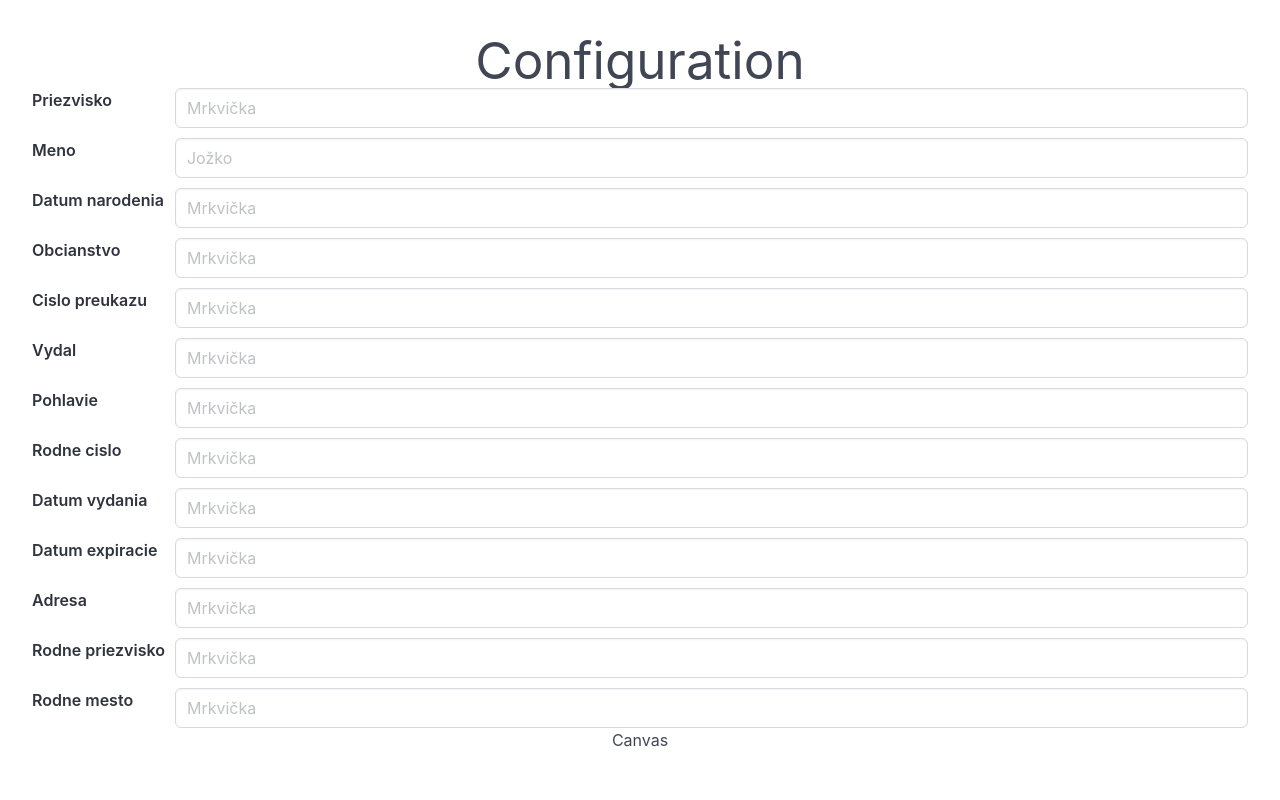
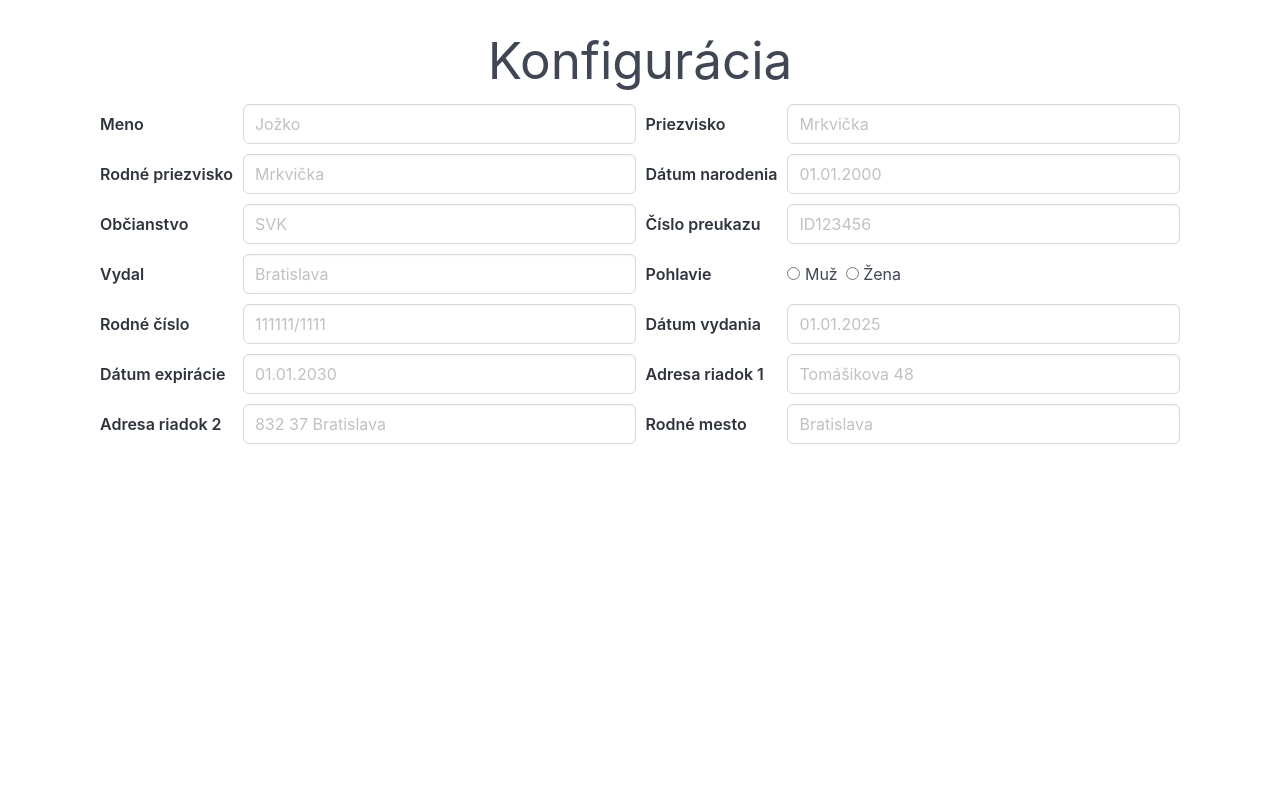
Before and after one commit to vitchioto/id-creator, a Vue app: page / in a window 1280 px wide. Shown: the top 800 px of the page. Built offline with nearby package versions, Linux system fonts and the light colour scheme.

Commit message:
Clean up form

```diff
--- a/src/components/Canvas.vue
+++ b/src/components/Canvas.vue
@@ -1,10 +1,12 @@
 <template>
-  <h2>Canvas</h2>
+  <div>
   <canvas id="canvasFront" width="540" height="350" />
   <canvas id="canvasBack" width="540" height="350" />
-  <button class="button" @click="downloadFront">Download Front</button>
-  <button class="button" @click="downloadBack">Download Back</button>
-  {{ state.surname }}
+  </div>
+  <div>
+    <button class="button mr-2" @click="downloadFront">Stiahnuť prednú stranu</button>
+    <button class="button" @click="downloadBack">Stiahnuť zadnú stranu</button>
+  </div>
 </template>
 
 <script setup lang="ts">
@@ -102,7 +104,8 @@ const drawBack = () => {
   contextBack.value.drawImage(imageBack.value, 0,0, 1080, 700, 0,0, 540, 350);
 
   contextBack.value.font = "400 14px sans-serif";
-  contextBack.value.fillText(state.address, 245, 41);
+  contextBack.value.fillText(state.addressLine1, 245, 41);
+  contextBack.value.fillText(state.addressLine2, 245, 61);
 
   contextBack.value.fillText(state.birthSurname, 245, 86);
 
--- a/src/components/Form.vue
+++ b/src/components/Form.vue
@@ -1,71 +1,94 @@
 <template>
-  <form>
+  <form class="py-4">
+    <label class="label" for="name">
+      Meno
+    </label>
+    <input id="name" class="input" placeholder="Jožko" v-model="state.name">
     <label class="label" for="surname">
       Priezvisko
     </label>
     <input id="surname" class="input" placeholder="Mrkvička" v-model="state.surname">
-    <label class="label" for="name">
-      Meno
+    <label class="label" for="birthSurname">
+      Rodné priezvisko
     </label>
-    <input id="name" class="input" placeholder="Jožko" v-model="state.name">
+    <input id="birthSurname" class="input" placeholder="Mrkvička" v-model="state.birthSurname">
     <label class="label" for="birthDate">
-      Datum narodenia
+      Dátum narodenia
     </label>
-    <input id="birthDate" class="input" placeholder="Mrkvička" v-model="state.birthDate">
+    <input id="birthDate" class="input" placeholder="01.01.2000" v-model="state.birthDate">
     <label class="label" for="nationality">
-      Obcianstvo
+      Občianstvo
     </label>
-    <input id="nationality" class="input" placeholder="Mrkvička" v-model="state.nationality">
+    <input id="nationality" class="input" placeholder="SVK" v-model="state.nationality">
     <label class="label" for="idNumber">
-      Cislo preukazu
+      Číslo preukazu
     </label>
-    <input id="idNumber" class="input" placeholder="Mrkvička" v-model="state.idNumber">
+    <input id="idNumber" class="input" placeholder="ID123456" v-model="state.idNumber">
     <label class="label" for="issuer">
       Vydal
     </label>
-    <input id="issuer" class="input" placeholder="Mrkvička" v-model="state.issuer">
-    <label class="label" for="sex">
-      Pohlavie
+    <input id="issuer" class="input" placeholder="Bratislava" v-model="state.issuer">
+    <div class="label">Pohlavie</div>
+    <div class="control">
+      <label class="radio mr-2">
+        <input type="radio" name="answer" value="M" v-model="state.sex" />
+        Muž
+      </label>
+      <label class="radio">
+        <input type="radio" name="answer" value="F" v-model="state.sex" />
+        Žena
+      </label>
+    </div>
+    <label class="label" for="birthNumber">
+      Rodné číslo
     </label>
-    <input id="sex" class="input" placeholder="Mrkvička" v-model="state.sex">
-    <label class="label" for="birthNumber">
-      Rodne cislo
+    <input id="birthNumber" class="input" placeholder="111111/1111" v-model="state.birthNumber">
+    <label class="label" for="issueDate">
+      Dátum vydania
     </label>
-    <input id="birthNumber" class="input" placeholder="Mrkvička" v-model="state.birthNumber">
-    <label class="label" for="issueDate">
-      Datum vydania
+    <input id="issueDate" class="input" placeholder="01.01.2025" v-model="state.issueDate">
+    <label class="label" for="expirationDate">
+      Dátum expirácie
     </label>
-    <input id="issueDate" class="input" placeholder="Mrkvička" v-model="state.issueDate">
-    <label class="label" for="expirationDate">
-      Datum expiracie
+    <input id="expirationDate" class="input" placeholder="01.01.2030" v-model="state.expirationDate">
+    <label class="label" for="addressLine1">
+      Adresa riadok 1
     </label>
-    <input id="expirationDate" class="input" placeholder="Mrkvička" v-model="state.expirationDate">
-    <label class="label" for="address">
-      Adresa
+    <input id="addressLine1" class="input" placeholder="Tomášikova 48" v-model="state.addressLine1">
+    <label class="label" for="addressLine2">
+      Adresa riadok 2
     </label>
-    <input id="address" class="input" placeholder="Mrkvička" v-model="state.address">
-    <label class="label" for="birthSurname">
-      Rodne priezvisko
+    <input id="addressLine2" class="input" placeholder="832 37 Bratislava" v-model="state.addressLine2">
+    <label class="label" for="birthPlace">
+      Rodné mesto
     </label>
-    <input id="birthSurname" class="input" placeholder="Mrkvička" v-model="state.birthSurname">
-    <label class="label" for="birthPlace">
-      Rodne mesto
-    </label>
-    <input id="birthPlace" class="input" placeholder="Mrkvička" v-model="state.birthPlace">
+    <input id="birthPlace" class="input" placeholder="Bratislava" v-model="state.birthPlace">
   </form>
 </template>
 
 <script setup lang="ts">
+import { watch } from 'vue';
 import { state } from '../store.ts';
 
+watch(
+  () => state.surname,
+  (newValue, prevValue) => {
+  if (!state.birthSurname || state.birthSurname === prevValue) {
+    state.birthSurname = newValue;
+  }
+});
 </script>
 
 <style scoped>
 form {
+  align-items: center;
   display: grid;
   gap: 10px;
-  grid-template-columns: max-content 1fr;
+  grid-template-columns: repeat(2, max-content 1fr);
   text-align: left;
 }
 
+.label {
+  margin-bottom: 0 !important;
+}
 </style>
--- a/src/pages/Configuration.vue
+++ b/src/pages/Configuration.vue
@@ -1,5 +1,5 @@
 <template>
-  <h1>Configuration</h1>
+  <h1>Konfigurácia</h1>
   <Form />
   <Canvas />
   <ImageCrop />
--- a/src/store.ts
+++ b/src/store.ts
@@ -11,7 +11,8 @@ export const state = reactive({
   birthNumber: '',
   issueDate: '',
   expirationDate: '',
-  address: '',
+  addressLine1: '',
+  addressLine2: '',
   birthSurname: '',
   birthPlace: ''
 })
```
